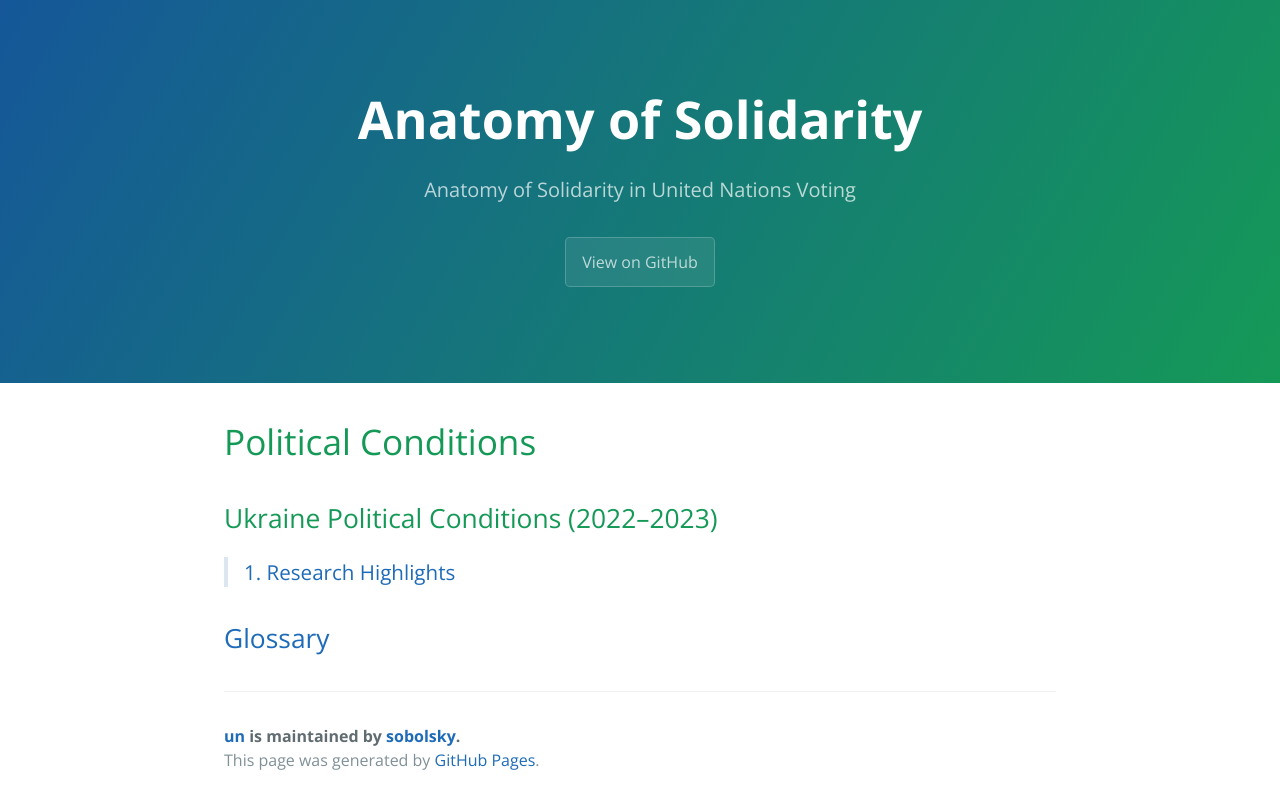
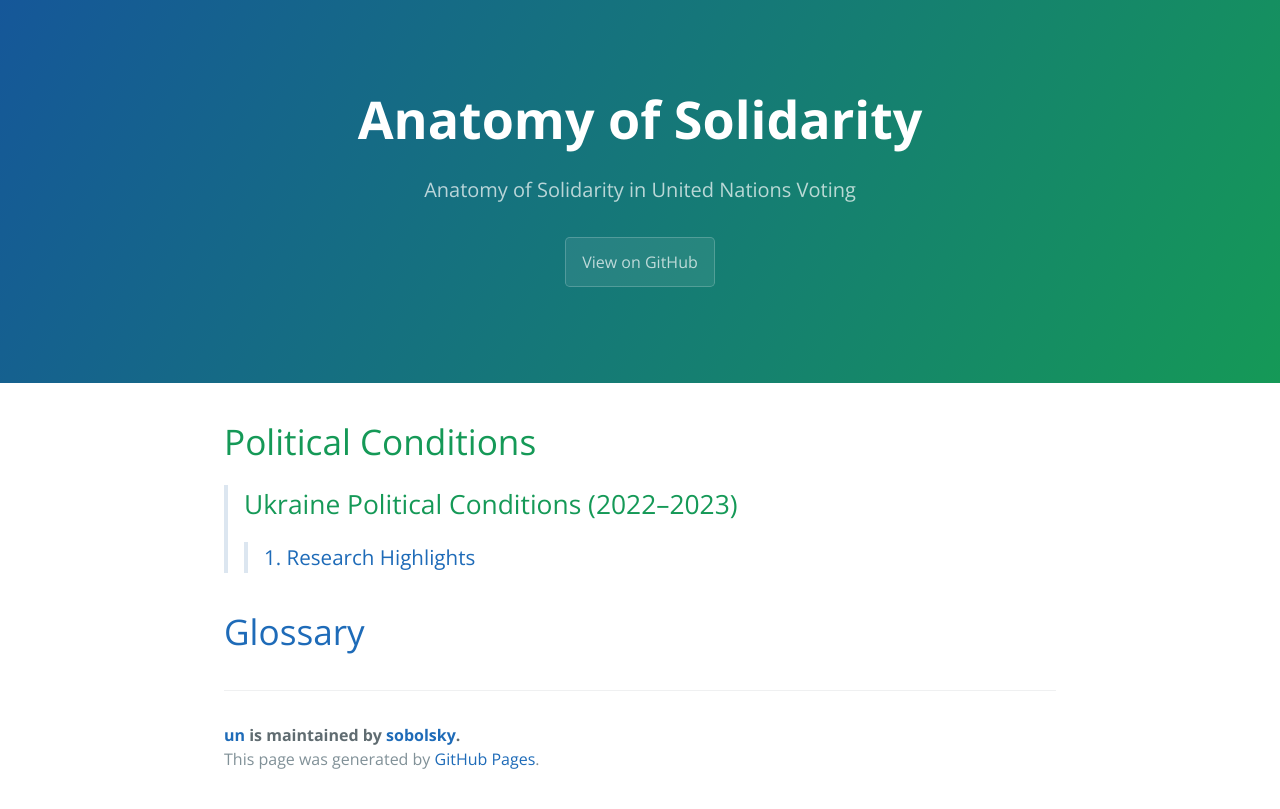
Before and after one commit to sobolsky/un, a Jekyll site: the page built from index.md, in a window 1280 px wide. Shown: the top 809 px of the page. Built offline with Jekyll 4.4.1, drawn with Linux system fonts in a browser that asks for light colours.

```diff
--- a/index.md
+++ b/index.md
@@ -7,7 +7,7 @@ google_analytics:
 theme: jekyll-theme-cayman
 ---
 # Political Conditions
-## Ukraine Political Conditions (2022–2023)
-> ### [1. Research Highlights](https://sobolsky.github.io/upc/01)
+> ## Ukraine Political Conditions (2022–2023)
+>> ### [1. Research Highlights](https://sobolsky.github.io/upc/01)
 
-## [Glossary](https://sobolsky.github.io/un/glossary)
+# [Glossary](https://sobolsky.github.io/un/glossary)
```
